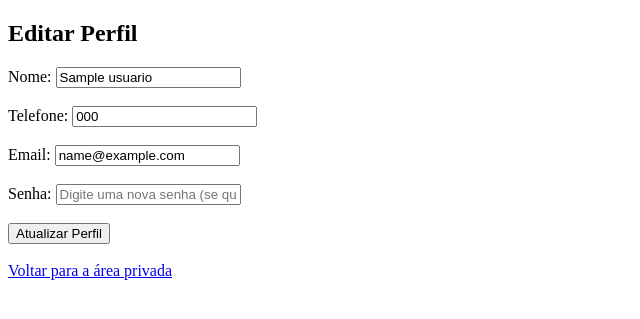
After one commit to GraziCarassini/TelaLoginPHP, a PHP site: page /editar.php?id=1 in a window 1280 px wide. The commit adds this page. Shown: the top 319 px of the page, without its empty margins (0-640 px from the left). Run offline with PHP 8.4, Linux system fonts and the light colour scheme; the visitor is signed in with stand-in values (Sample User, id 1); tables that the repository leaves empty or names only in its code hold one stand-in row (values such as "Sample post").

Commit message:
Completa os scripts do crud

```diff
--- a/cadastro.php
+++ b/cadastrar.php
@@ -1,6 +1,6 @@
 <?php
     require_once 'usuario.php';
-    $usuario = new Usuario()
+    $usuario = new Usuario();
 
 
 ?>
--- /dev/null
+++ b/editar.php
@@ -0,0 +1,98 @@
+<?php
+session_start();
+
+// Verifica se o usuário está logado
+if (!isset($_SESSION['id_usuario'])) {
+    header("Location: index.php"); // Se não estiver logado, redireciona para o login
+    exit;
+}
+
+require_once 'usuario.php'; // Inclui a classe de usuário
+$usuario = new Usuario();
+
+// Verifica se o parâmetro 'id' foi passado pela URL
+if (isset($_GET['id'])) {
+    $id_usuario = intval($_GET['id']); // Pega o ID do usuário a ser editado
+
+    // Conectar ao banco de dados
+    $usuario->conectar("cadastroturma32", "localhost", "root", "");
+
+    // Verifica se a conexão foi bem-sucedida
+    if ($usuario->msgErro != "") {
+        echo "Erro ao conectar ao banco de dados: " . $usuario->msgErro;
+        exit();
+    }
+
+    // Busca os dados do usuário
+    $sql = "SELECT * FROM usuarios WHERE id_usuario = :id_usuario";
+    $sql = $usuario->getPdo()->prepare($sql);
+    $sql->bindValue(":id_usuario", $id_usuario);
+    $sql->execute();
+
+    if ($sql->rowCount() > 0) {
+        $usuario_data = $sql->fetch(PDO::FETCH_ASSOC); // Pega os dados do usuário
+        $nome = $usuario_data['nome'];
+        $telefone = $usuario_data['telefone'];
+        $email = $usuario_data['email'];
+    } else {
+        echo "Usuário não encontrado.";
+        exit();
+    }
+
+    // Verifica se o formulário foi enviado para atualizar as informações
+    if (isset($_POST['nome'])) {
+        $nome = $_POST['nome'];
+        $telefone = $_POST['telefone'];
+        $email = $_POST['email'];
+        $senha = $_POST['senha']; // Senha nova (caso o usuário queira alterar)
+
+        // Verificar se os campos obrigatórios estão preenchidos
+        if (!empty($nome) && !empty($telefone) && !empty($email)) {
+            // Chama a função editar da classe Usuario
+            $resultado = $usuario->editar($id_usuario, $nome, $telefone, $email, $senha);
+
+            if ($resultado) {
+                echo "<p>Dados atualizados com sucesso!</p>";
+            } else {
+                echo "<p>Erro ao atualizar os dados.</p>";
+            }
+        } else {
+            echo "<p>Preencha todos os campos obrigatórios.</p>";
+        }
+    }
+} else {
+    echo "ID do usuário não informado.";
+    exit();
+}
+?>
+
+<!DOCTYPE html>
+<html lang="pt-br">
+<head>
+    <meta charset="UTF-8">
+    <meta name="viewport" content="width=device-width, initial-scale=1.0">
+    <title>Editar Perfil</title>
+</head>
+<body>
+    <h2>Editar Perfil</h2>
+
+    <form method="post">
+        <label>Nome:</label>
+        <input type="text" name="nome" value="<?php echo $nome; ?>" placeholder="Digite seu nome" required><br><br>
+
+        <label>Telefone:</label>
+        <input type="text" name="telefone" value="<?php echo $telefone; ?>" placeholder="Digite seu telefone" required><br><br>
+
+        <label>Email:</label>
+        <input type="email" name="email" value="<?php echo $email; ?>" placeholder="Digite seu email" required><br><br>
+
+        <label>Senha:</label>
+        <input type="password" name="senha" placeholder="Digite uma nova senha (se quiser alterar)"><br><br>
+
+        <input type="submit" value="Atualizar Perfil">
+    </form>
+
+    <br>
+    <a href="areaprivada.php">Voltar para a área privada</a>
+</body>
+</html>
--- /dev/null
+++ b/logout.php
@@ -0,0 +1,6 @@
+<?php
+    session_start();
+    session_destroy(); // apaga todos os dados
+    header("Location: index.php"); // redireciona para a página de login
+    exit;
+?>
--- a/usuario.php
+++ b/usuario.php
@@ -6,14 +6,17 @@
         public $msgErro="";
 
         public function conectar($nome, $host, $usuario, $senha){
-            global $pdo;
 
             try{
-                $pdo = new PDO("mysql:dbname=".$nome,$usuario,$senha);
+                $this->pdo = new PDO("mysql:dbname=".$nome.";host=".$host, $usuario, $senha);
             }
             catch (PDOException $erro){
-                $msgErro = $erro->getMessage();
+                $this->msgErro = $erro->getMessage();
             }
+        }
+
+        public function getPdo() {
+            return $this->pdo;
         }
 
         public function cadastrar($nome,$telefone,$email,$senha){
@@ -36,25 +39,62 @@
             }
         }
 
-        public function logar($email,$senha)
-        {
-            global $pdo;
-            $verificarEmailSenha = $pdo->prepare("SELECT id_usuario FROM usuarios WHERE email = :e AND senha = :s");
-            $verificarEmailSenha->bindValue(":e" , $email);
-            $verificarEmailSenha->bindValue(":s" , md5($senha));
-            $verificarEmailSenha->execute();
-            if($verificarEmailSenha->rowCount()>0)
-            {
-                $dados = $verificarEmailSenha->fetch();
+        public function logar($email,$senha){
+
+            $sql = $this->pdo->prepare("SELECT id_usuario FROM usuarios WHERE email = :e AND senha = :s");
+            $sql->bindValue(":e", $email);
+            $sql->bindValue(":s", md5($senha));
+            $sql->execute();
+            if ($sql->rowCount() > 0) {
+                $dados = $sql->fetch();
                 session_start();
                 $_SESSION['id_usuario'] = $dados['id_usuario'];
                 return true;
-            }
-            else{
+            } else {
                 return false;
             }
         }
-    }
 
 
+
+        public function listar() {
+            $sql = "SELECT id_usuario, email FROM usuarios"; // seleciona todos os  do BD
+            $sql = $this->pdo->query($sql); // Executa a query
+
+            if ($sql->rowCount() > 0) {
+                return $sql->fetchAll(PDO::FETCH_ASSOC);
+            }
+            return [];
+        }
+
+        public function editar($id_usuario, $nome, $telefone, $email, $senha = null) {
+
+
+                $sql = "UPDATE usuarios SET nome = :nome, telefone = :telefone, email = :email, senha = :senha WHERE id_usuario = :id_usuario";
+                $sql = $pdo->prepare($sql);
+                $sql->bindValue(":nome", $nome);
+                $sql->bindValue(":telefone", $telefone);
+                $sql->bindValue(":email", $email);
+                $sql->bindValue(":senha", md5($senha));
+                $sql->bindValue(":id_usuario", $id_usuario);
+
+                return $sql->execute();
+
+        }
+
+
+        public function deletar($id_usuario) {
+
+            $sql = $this->pdo->prepare("DELETE FROM usuarios WHERE id_usuario = :id_usuario");
+            $sql->bindValue(":id_usuario", $id_usuario);
+            $sql->execute();
+
+            if ($sql->rowCount() > 0) {
+                return true;
+            }
+            return false;
+        }
+
+
+    }
 ?>
```
Also changed, not shown: areaprivada.php (+59 -0 lines), deletar.php (added, +37 -0 lines), index.php (+16 -45 lines), listar.php (+58 -0 lines).
